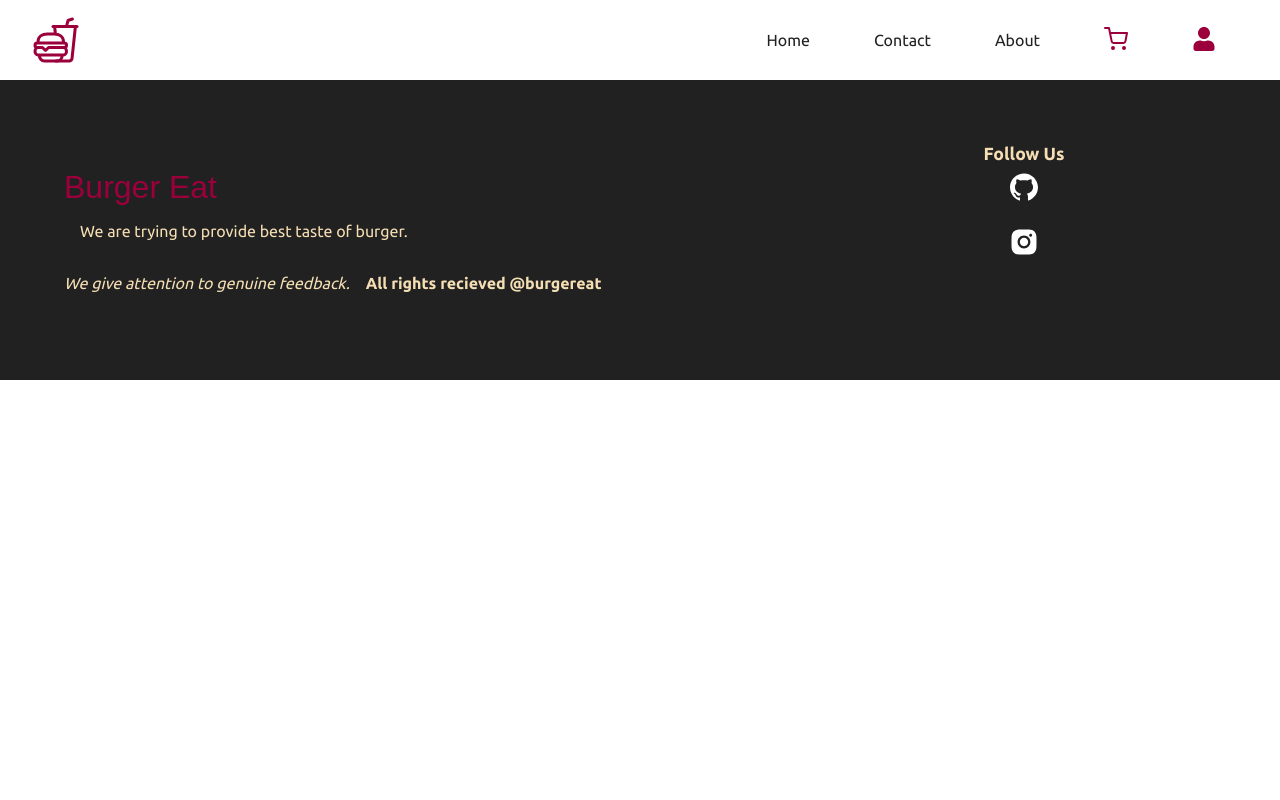
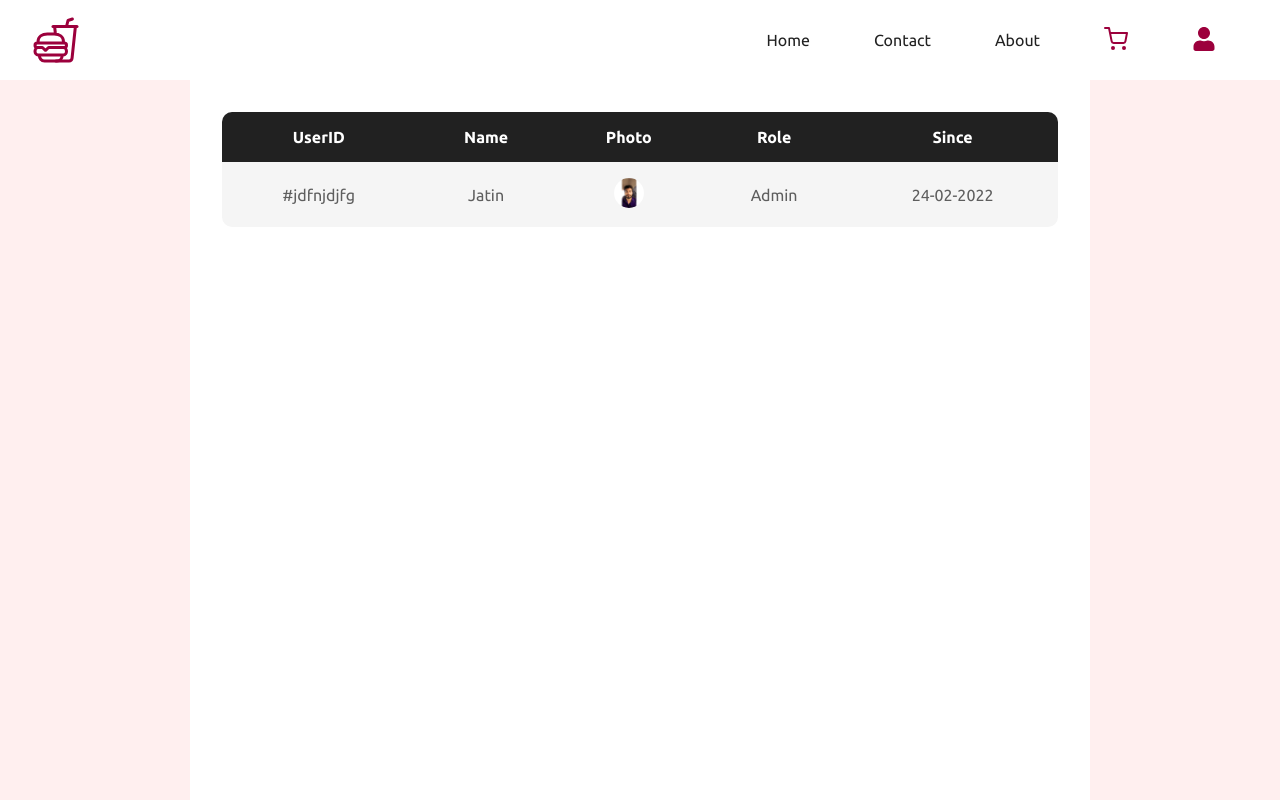
Before and after one commit to devXjatin/BURGER_EAT, a React (Create React App) app in the folder frontend/: page /admin/users in a window 1280 px wide. Shown: the top 800 px of the page. Built offline with nearby package versions, Linux system fonts and the light colour scheme.

Commit message:
view users page via dashboard

```diff
--- a/frontend/src/App.js
+++ b/frontend/src/App.js
@@ -12,6 +12,7 @@ import Profile from "./components/profile/Profile"
 import MyOrders from "./components/myorders/MyOrders"
 import OrderDetails from "./components/myorders/OrderDetails"
 import Dashboard from "./components/admin/Dashboard"
+import Users from "./components/admin/Users"
 import "./styles/App.scss"
 import "./styles/Header.scss"
 import "./styles/Home.scss"
@@ -46,6 +47,7 @@ function App() {
       <Route path="/myorders" element={<MyOrders/>}/>
       <Route path="/order/:id" element={<OrderDetails/>}/>
       <Route path="/admin/dashboard" element={<Dashboard/>}/>
+      <Route path="/admin/users" element={<Users/>}/>
     </Routes>
     <Footer/>
    </Router>
--- /dev/null
+++ b/frontend/src/components/admin/Users.jsx
@@ -0,0 +1,32 @@
+import React from 'react'
+import me from "../../assets/founder.jpg"
+const Users = () => {
+  return (
+    <section className='myOrdersTable'>
+        <main>
+        <table>
+          <thead>
+            <tr>
+              <th>UserID</th>
+              <th>Name</th>
+              <th>Photo</th>
+              <th>Role</th>
+              <th>Since</th>
+            </tr>
+          </thead>
+          <tbody>
+            <tr>
+              <td>#jdfnjdjfg</td>
+              <td>Jatin</td>
+              <td><img src={me} alt="Profile Photo" /></td>
+              <td>Admin</td>
+              <td>{'24-02-2022'}</td>
+            </tr>
+          </tbody>
+        </table>
+      </main>
+    </section>
+  )
+}
+
+export default Users
```
